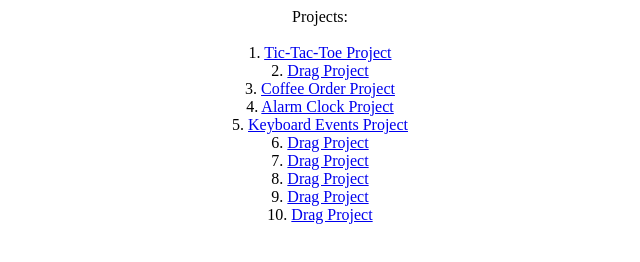
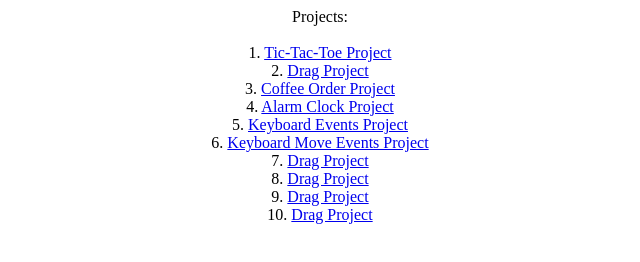
Before and after one commit to NikitaSidorov86/nikitasidorov, a plain HTML site: page index.html in a window 1280 px wide. Shown: the whole page, without its empty margins (320-960 px from the left). Drawn offline with Linux system fonts and the light colour scheme.

Commit message:
Update index.html

```diff
--- a/index.html
+++ b/index.html
@@ -6,7 +6,7 @@ Projects: <br>
 3. <a href="CoffeeOrder.html">Coffee Order Project</a> <br>
 4. <a href="alarmclock.html">Alarm Clock Project</a> <br>
 5. <a href="keyboardeventshw.html">Keyboard Events Project</a> <br>
-6. <a href="drag3homework.html">Drag Project</a> <br>
+6. <a href="keyboardmoveevents.html">Keyboard Move Events Project</a> <br>
 7. <a href="drag3homework.html">Drag Project</a> <br>
 8. <a href="drag3homework.html">Drag Project</a> <br>
 9. <a href="drag3homework.html">Drag Project</a> <br>
```
